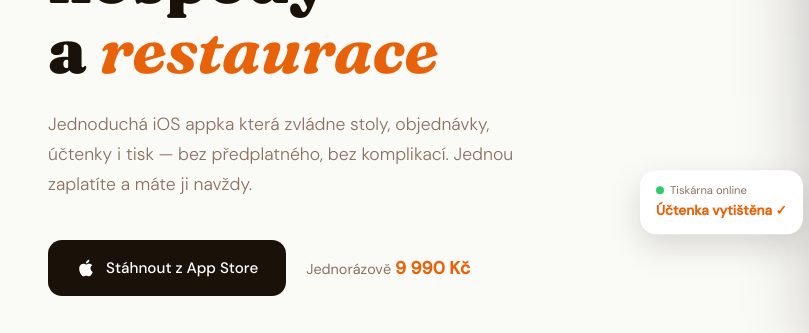
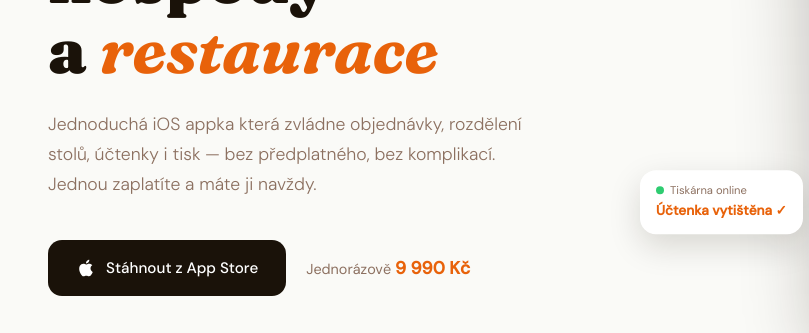
Before and after one commit to kumartin12/cisnik-pos.cz, a plain HTML site: page index.html in a window 1280 px wide. Shown: the part 364-697 px from the top of the page, 0-809 px from the left. Drawn offline with Linux system fonts and the light colour scheme.

Commit message:
Update index.html

```diff
--- a/index.html
+++ b/index.html
@@ -189,7 +189,7 @@
     <div>
       <div class="hero-badge">5,0 ★ na App Store</div>
       <h1>Pokladna pro hospody<br>a <em>restaurace</em></h1>
-      <p class="hero-sub">Jednoduchá iOS appka která zvládne stoly, objednávky, účtenky i tisk — bez předplatného, bez komplikací. Jednou zaplatíte a máte ji navždy.</p>
+      <p class="hero-sub">Jednoduchá iOS appka která zvládne objednávky, rozdělení stolů, účtenky i tisk — bez předplatného, bez komplikací. Jednou zaplatíte a máte ji navždy.</p>
       <div class="hero-actions">
         <a href="https://apps.apple.com/cz/app/cisnik-pos/id6760232222?l=cs" class="btn-primary" target="_blank">
           <svg viewBox="0 0 24 24" fill="white"><path d="M18.71 19.5c-.83 1.24-1.71 2.45-3.05 2.47-1.34.03-1.77-.79-3.29-.79-1.53 0-2 .77-3.27.82-1.31.05-2.3-1.32-3.14-2.53C4.25 17 2.94 12.45 4.7 9.39c.87-1.52 2.43-2.48 4.12-2.51 1.28-.02 2.5.87 3.29.87.78 0 2.26-1.07 3.8-.91.65.03 2.47.26 3.64 1.98-.09.06-2.17 1.28-2.15 3.81.03 3.02 2.65 4.03 2.68 4.04-.03.07-.42 1.44-1.38 2.83M13 3.5c.73-.83 1.94-1.46 2.94-1.5.13 1.17-.34 2.35-1.04 3.19-.69.85-1.83 1.51-2.95 1.42-.15-1.15.41-2.35 1.05-3.11z"/></svg>
```
